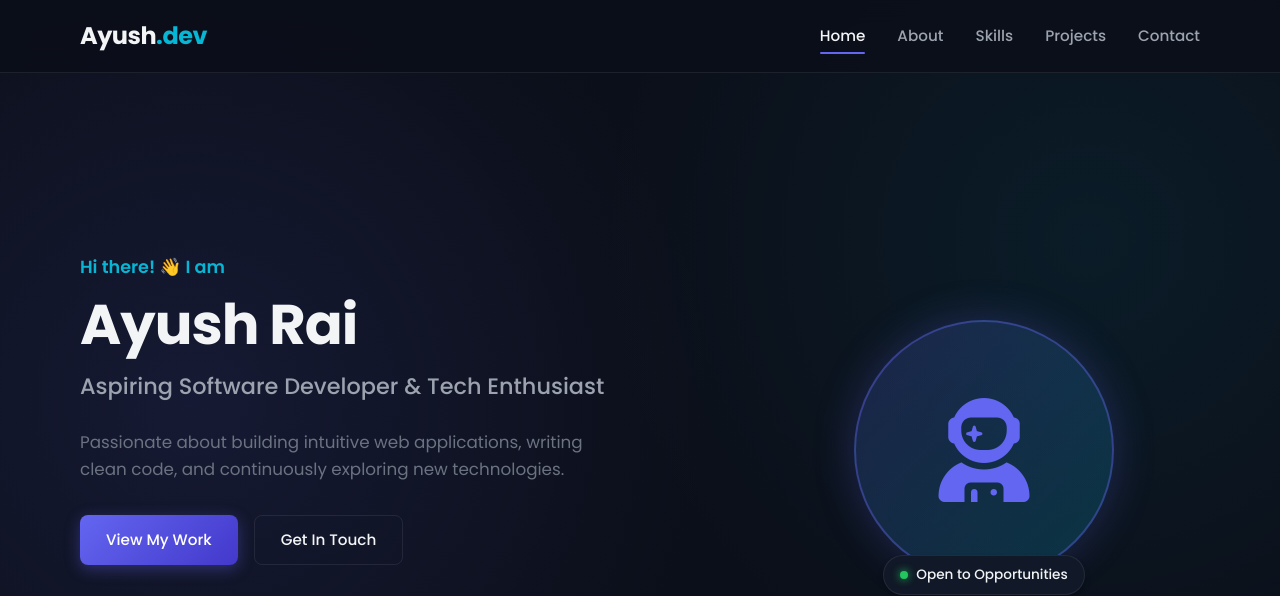
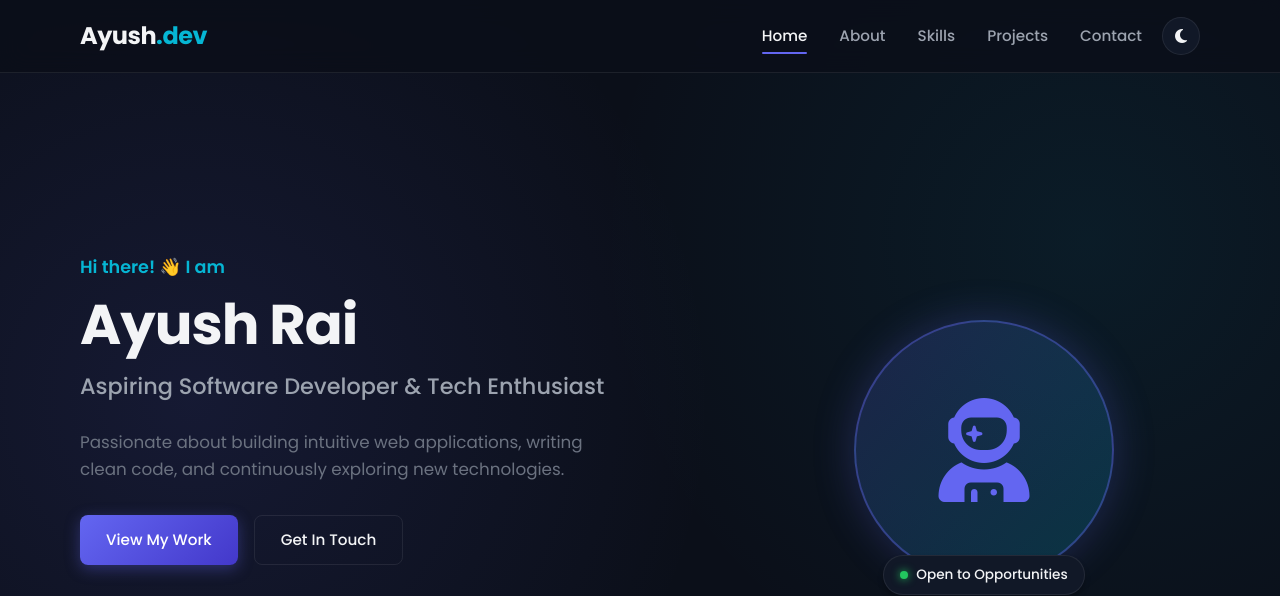
Before and after one commit to ayushhraiii-byte/Github-Practical-test, a plain HTML site: page index.html in a window 1280 px wide. Shown: the top 596 px of the page. Drawn offline with Linux system fonts and the light colour scheme.

Commit message:
feat: add light and dark mode theme toggle with local storage persistence

```diff
--- a/Script.js
+++ b/Script.js
@@ -7,6 +7,38 @@ document.addEventListener('DOMContentLoaded', () => {
     const yearSpan = document.getElementById('year');
     if (yearSpan) {
         yearSpan.textContent = new Date().getFullYear();
+    }
+
+    // Theme Toggle (Dark / Light)
+    const themeToggle = document.getElementById('theme-toggle');
+    const savedTheme = localStorage.getItem('portfolio-theme') || 'dark';
+
+    function applyTheme(theme) {
+        document.documentElement.setAttribute('data-theme', theme);
+        if (themeToggle) {
+            const icon = themeToggle.querySelector('i');
+            if (icon) {
+                if (theme === 'light') {
+                    icon.classList.remove('fa-moon');
+                    icon.classList.add('fa-sun');
+                } else {
+                    icon.classList.remove('fa-sun');
+                    icon.classList.add('fa-moon');
+                }
+            }
+        }
+        localStorage.setItem('portfolio-theme', theme);
+    }
+
+    // Apply saved theme on start
+    applyTheme(savedTheme);
+
+    if (themeToggle) {
+        themeToggle.addEventListener('click', () => {
+            const currentTheme = document.documentElement.getAttribute('data-theme') || 'dark';
+            const newTheme = currentTheme === 'dark' ? 'light' : 'dark';
+            applyTheme(newTheme);
+        });
     }
 
     // 2. Mobile Menu Toggle
--- a/Style.css
+++ b/Style.css
@@ -21,6 +21,20 @@
     --shadow-lg: 0 20px 25px -5px rgba(0, 0, 0, 0.5);
     --transition: all 0.3s cubic-bezier(0.4, 0, 0.2, 1);
     --font-family: 'Poppins', -apple-system, BlinkMacSystemFont, 'Segoe UI', Roboto, sans-serif;
+}
+
+[data-theme="light"] {
+    --bg-primary: #f8fafc;
+    --bg-secondary: #ffffff;
+    --bg-card: rgba(255, 255, 255, 0.85);
+    --bg-card-hover: rgba(241, 245, 249, 0.95);
+    --text-primary: #0f172a;
+    --text-secondary: #475569;
+    --text-muted: #64748b;
+    --border-color: rgba(15, 23, 42, 0.08);
+    --border-hover: rgba(99, 102, 241, 0.5);
+    --shadow-sm: 0 4px 6px -1px rgba(0, 0, 0, 0.05);
+    --shadow-lg: 0 20px 25px -5px rgba(0, 0, 0, 0.08);
 }
 
 /* CSS Reset & Base */
@@ -177,6 +191,33 @@ body {
     height: 2px;
     background: var(--accent);
     border-radius: 2px;
+}
+
+.nav-actions {
+    display: flex;
+    align-items: center;
+    gap: 20px;
+}
+
+.theme-toggle {
+    background: var(--bg-secondary);
+    border: 1px solid var(--border-color);
+    color: var(--text-primary);
+    width: 38px;
+    height: 38px;
+    border-radius: 50%;
+    display: flex;
+    align-items: center;
+    justify-content: center;
+    cursor: pointer;
+    font-size: 1rem;
+    transition: var(--transition);
+}
+
+.theme-toggle:hover {
+    border-color: var(--accent);
+    color: var(--accent-cyan);
+    transform: rotate(15deg);
 }
 
 .mobile-toggle {
--- a/index.html
+++ b/index.html
@@ -18,9 +18,7 @@
     <header class="navbar" id="navbar">
         <div class="nav-container">
             <a href="#home" class="logo">Ayush<span>.dev</span></a>
-            <button class="mobile-toggle" id="mobile-toggle" aria-label="Toggle navigation">
-                <i class="fa-solid fa-bars"></i>
-            </button>
+            <div class="nav-actions">
                 <nav class="nav-menu" id="nav-menu">
                     <a href="#home" class="nav-link active">Home</a>
                     <a href="#about" class="nav-link">About</a>
@@ -28,6 +26,13 @@
                     <a href="#projects" class="nav-link">Projects</a>
                     <a href="#contact" class="nav-link">Contact</a>
                 </nav>
+                <button class="theme-toggle" id="theme-toggle" aria-label="Toggle dark/light mode">
+                    <i class="fa-solid fa-moon"></i>
+                </button>
+                <button class="mobile-toggle" id="mobile-toggle" aria-label="Toggle navigation">
+                    <i class="fa-solid fa-bars"></i>
+                </button>
+            </div>
         </div>
     </header>
 
```
Lines whose indentation alone changed are shown as unchanged.
